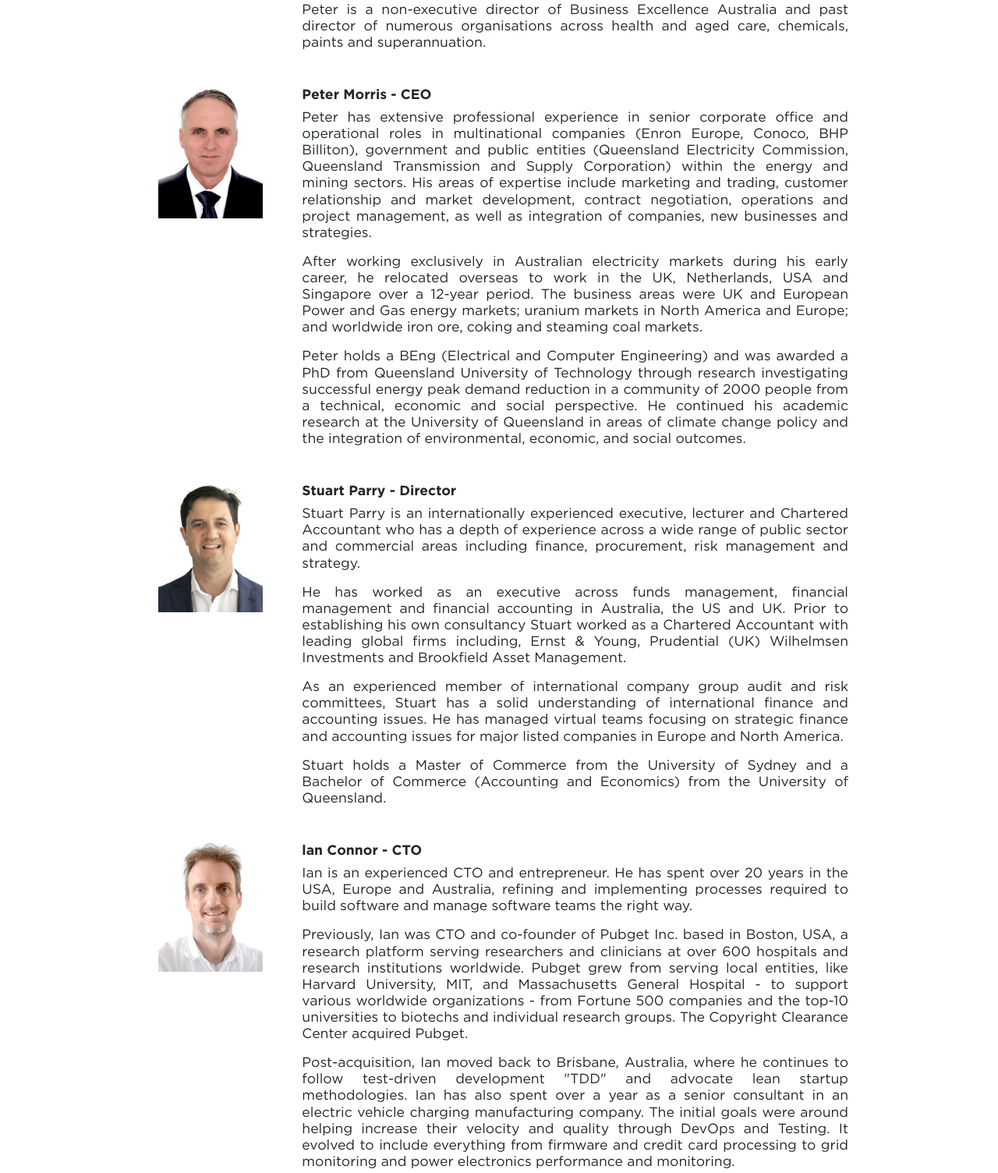
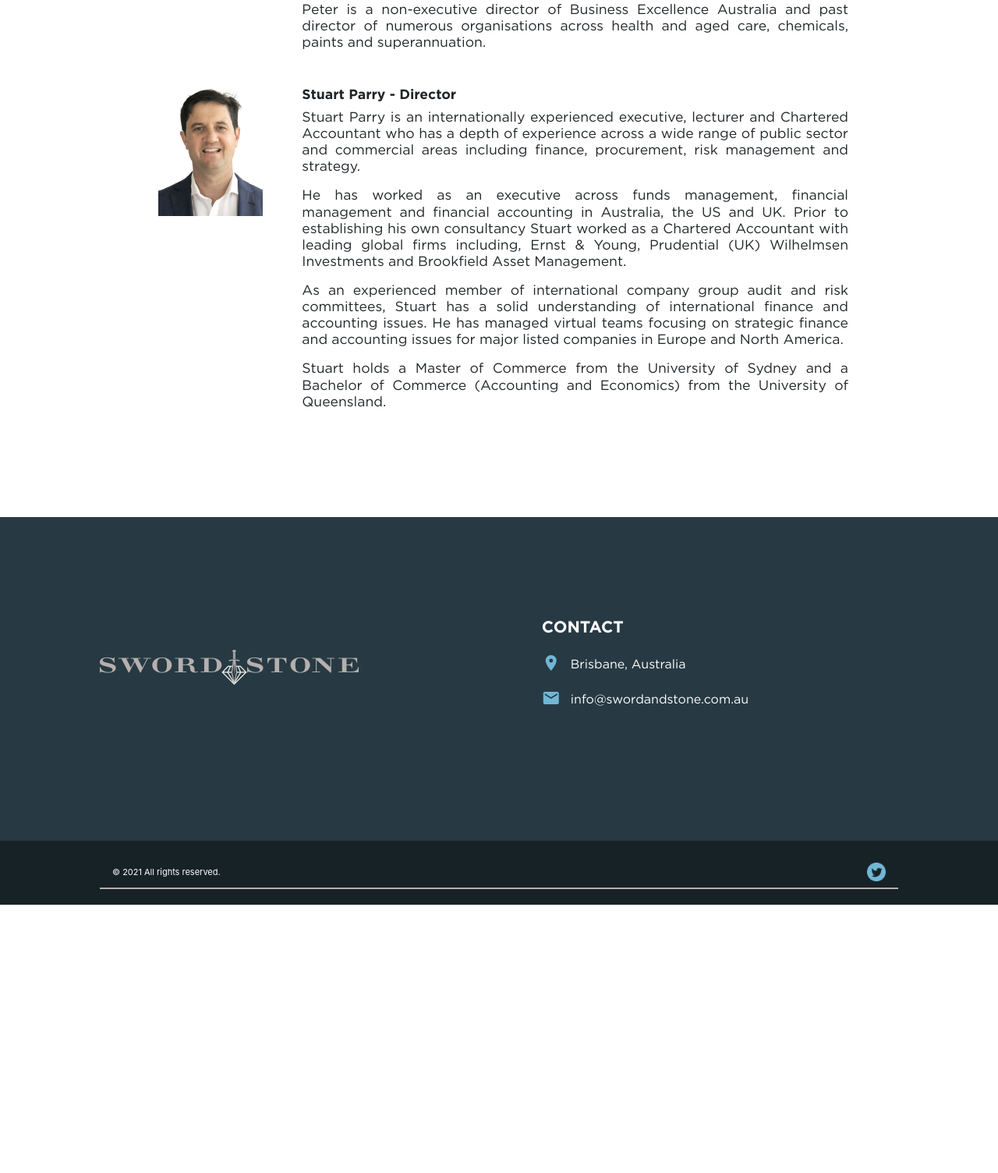
Before and after one commit to swordandstone/homepage, a website: page our-team.html in a window 1280 px wide. Shown: the part 1067-2571 px from the top of the page at 78% size. After the commit the page ends 2227 px from the top, so only its background shows below. Drawn offline with nearby package versions, Linux system fonts and the light colour scheme.

Commit message:
updated our team

```diff
--- a/our-team.html
+++ b/our-team.html
@@ -85,38 +85,6 @@
             </p>
         </div>
     </div>
-
-    <div class="our-team-content">
-        <div class="our-team-image-column">
-            <img src="images/Morris.png">
-        </div>
-        <div class="text-column our-team-text-column">
-            <img class="our-team-text-img" src="images/Morris.png"/>
-            <h3>Peter Morris - CEO</h3>
-            <p>
-                Peter has extensive professional experience in senior corporate office and operational roles in
-                multinational companies (Enron Europe, Conoco, BHP Billiton), government and public entities
-                (Queensland Electricity Commission, Queensland Transmission and Supply Corporation) within the
-                energy and mining sectors. His areas of expertise include marketing and trading, customer
-                relationship and market development, contract negotiation, operations and project management, as
-                well as integration of companies, new businesses and strategies.
-            </p>
-            <p>
-                After working exclusively in Australian electricity markets during his early career, he
-                relocated overseas to work in the UK, Netherlands, USA and Singapore over a 12-year period. The
-                business areas were UK and European Power and Gas energy markets; uranium markets in North
-                America and Europe; and worldwide iron ore, coking and steaming coal markets.
-            </p>
-            <p>
-                Peter holds a BEng (Electrical and Computer Engineering) and was awarded a PhD from Queensland
-                University of Technology through research investigating successful energy peak demand reduction
-                in a community of 2000 people from a technical, economic and social perspective. He continued
-                his academic research at the University of Queensland in areas of climate change policy and the
-                integration of environmental, economic, and social outcomes.
-            </p>
-        </div>
-    </div>
-
     <div class="our-team-content">
         <div class="our-team-image-column">
             <img src="images/Stuart.png">
@@ -144,27 +112,6 @@
             <p>
                 Stuart holds a Master of Commerce from the University of Sydney and a Bachelor of Commerce
                 (Accounting and Economics) from the University of Queensland.
-            </p>
-        </div>
-    </div>
-    <div class="our-team-content">
-        <div class="our-team-image-column">
-            <img src="images/Ian.png">
-        </div>
-        <div class="text-column our-team-text-column">
-            <img class="our-team-text-img" src="images/Ian.png"/>
-            <h3>lan Connor - CTO</h3>
-            <p>
-                Ian is an experienced CTO and entrepreneur. He has spent over 20 years in the USA, Europe and Australia, refining and implementing processes required to build software and manage software teams the right way.
-            </p>
-            <p>
-                Previously, Ian was CTO and co-founder of Pubget Inc. based in Boston, USA, a research platform serving researchers and clinicians at over 600 hospitals and research institutions worldwide. Pubget grew from serving local entities, like Harvard University, MIT, and Massachusetts General Hospital - to support various worldwide organizations - from Fortune 500 companies and the top-10 universities to biotechs and individual research groups. The Copyright Clearance Center acquired Pubget.
-            </p>
-            <p>
-                Post-acquisition, Ian moved back to Brisbane, Australia, where he continues to follow test-driven development "TDD" and advocate lean startup methodologies. Ian has also spent over a year as a senior consultant in an electric vehicle charging manufacturing company. The initial goals were around helping increase their velocity and quality through DevOps and Testing. It evolved to include everything from firmware and credit card processing to grid monitoring and power electronics performance and monitoring.
-            </p>
-            <p>
-                Software Skills: Python, C/C++, Tensorflow, AWS, git, DevOps, Typescript, Javascript, Java, and a big fan of continuous integration, testing frameworks, static analysis, electronics, and agile development. Specialties: scientific and artificial intelligence software development. Ian holds degrees in Physics/Maths and Law.
             </p>
         </div>
     </div>
```
